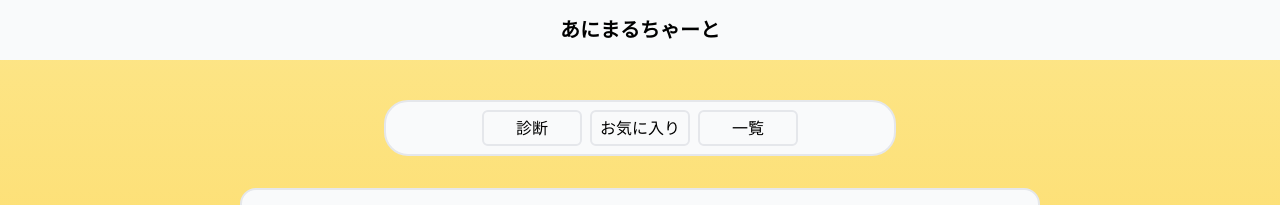
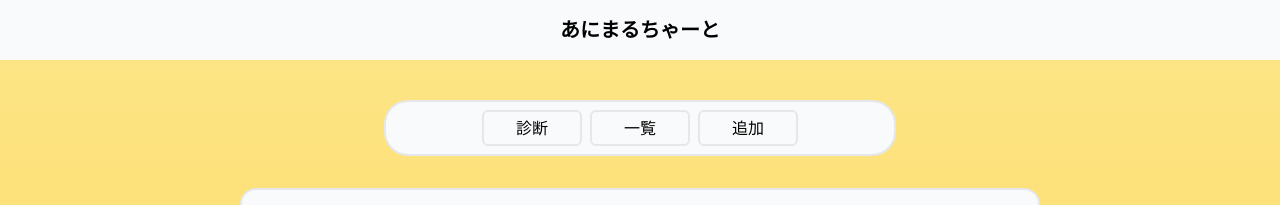
Before and after one commit to igarashi20176/animal-matching, a Vue app: page / in a window 1280 px wide. Shown: the top 205 px of the page. Built offline with nearby package versions, Linux system fonts and the light colour scheme.

Commit message:
change a bit

```diff
--- a/src/App.vue
+++ b/src/App.vue
@@ -27,14 +27,15 @@ const btnA = {
 }
 
 const btnB = {
-  tag: "お気に入り",
-  path: { name: 'list', params: { filter: true } }
+  tag: "一覧",
+  path: "/list"
 }
 
 const btnC = {
-  tag: "一覧",
-  path: "/list"
+  tag: "追加",
+  path: "/add"
 }
+
 
 </script>
 
--- a/src/router/router.js
+++ b/src/router/router.js
@@ -1,6 +1,7 @@
 import { createRouter, createWebHistory } from 'vue-router'
 import Chart from '../templates/ChartList.vue'
 import Animal from "../templates/AnimalList.vue";
+import Add from "../templates/AnimalListAdd.vue";
 import Detail from "../templates/AnimalListDetail.vue";
 
 const routes = [
@@ -10,9 +11,14 @@ const routes = [
         component: Chart,
     },
     {
-        path: '/list/:filter?',
+        path: '/list',
         name: 'list',
         component: Animal
+    },
+    {
+        path: '/add',
+        name: 'add',
+        component: Add
     },
     {
         path: '/detail/:id',
--- /dev/null
+++ b/src/templates/AnimalListAdd.vue
@@ -0,0 +1,3 @@
+<template>
+  <div>追加フォームです</div>
+</template>
```
